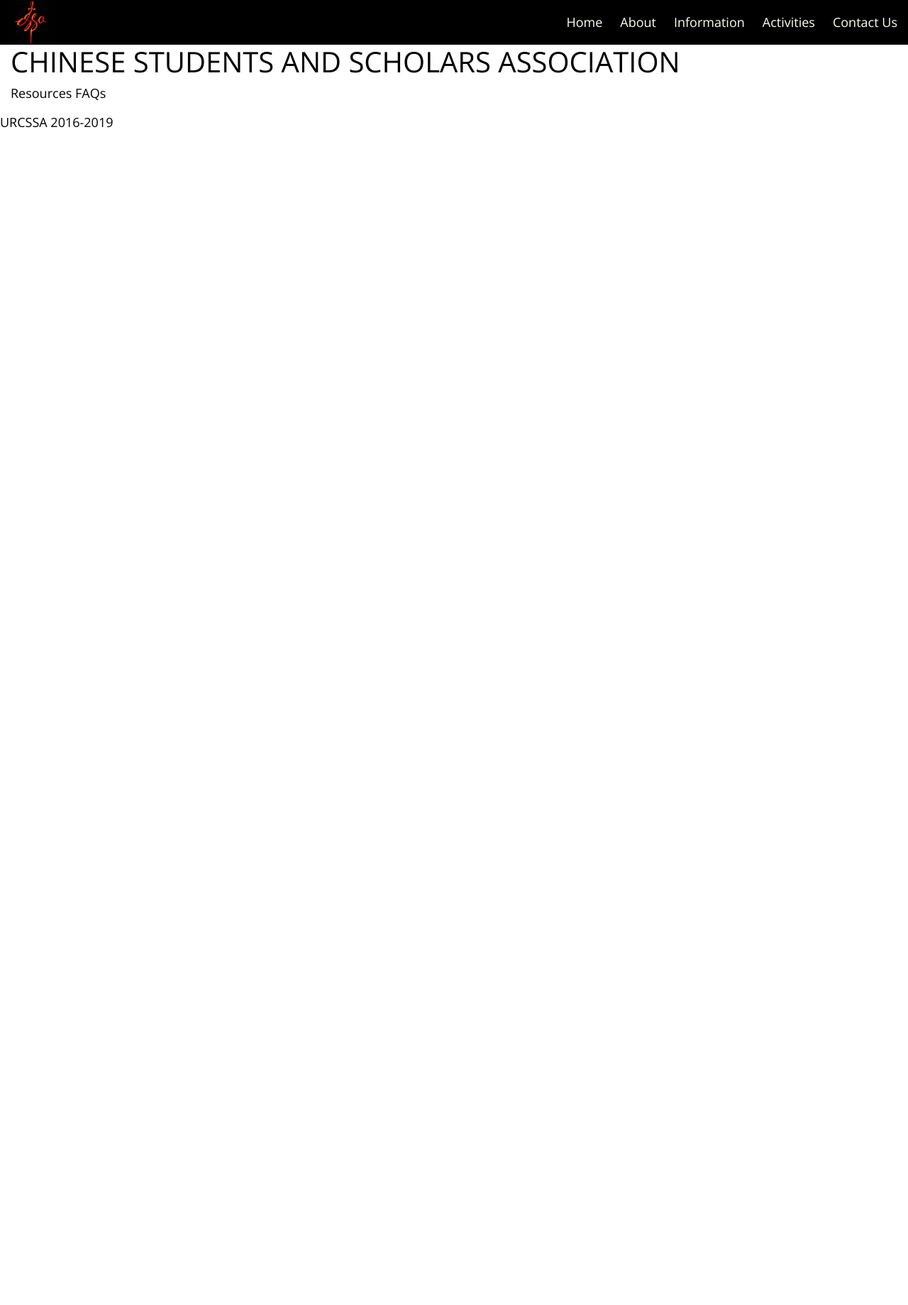
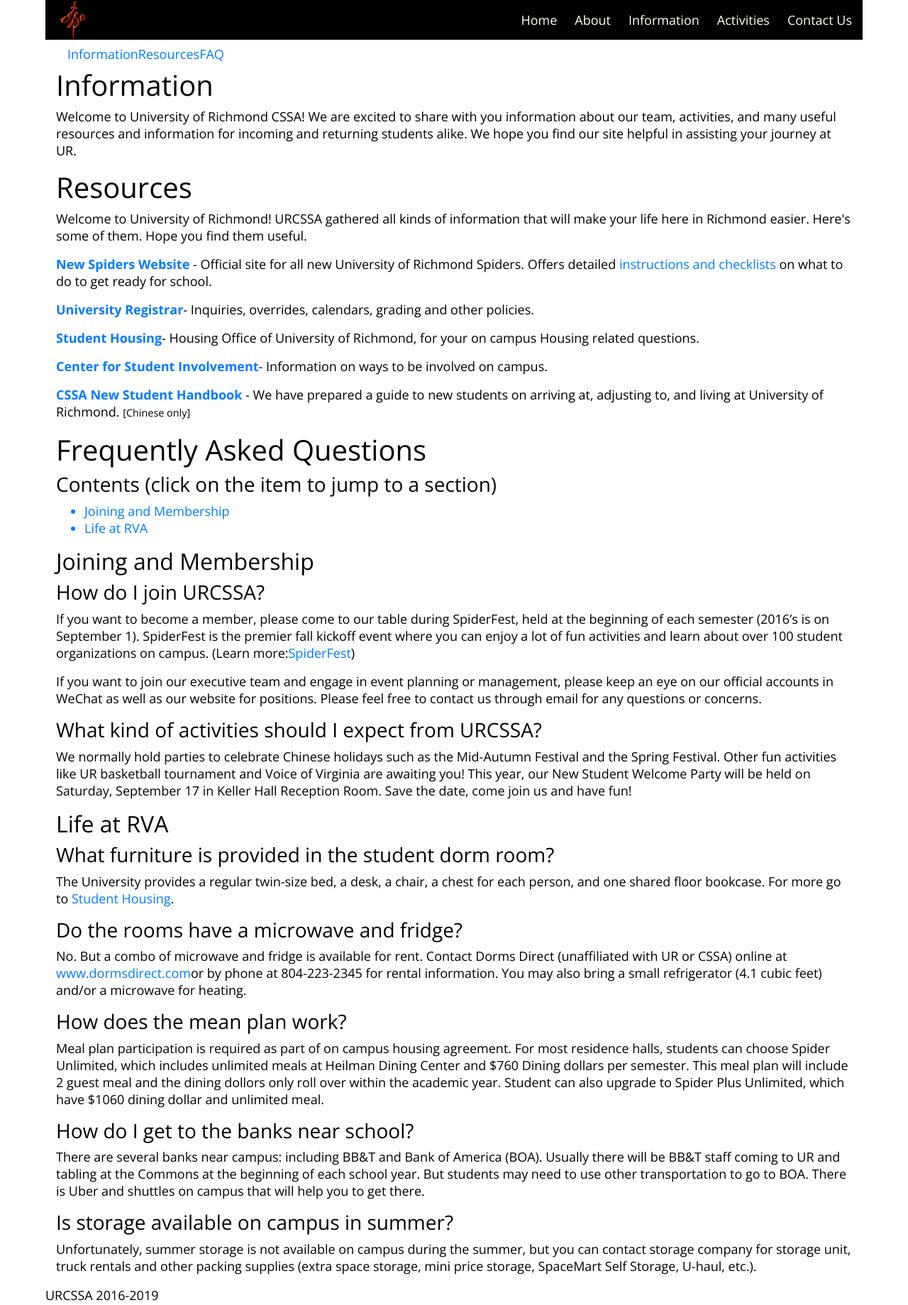
Before and after one commit to URCSSA/URCSSA_React, a React (Create React App) app in the folder web/: page /Information in a window 1280 px wide. Shown: the whole page at 71% size. Before the commit the page ends 800 px from the top, so only its background shows below. Built offline with nearby package versions, Linux system fonts and the light colour scheme.

Commit message:
added content

```diff
--- a/web/gulpfile.js
+++ b/web/gulpfile.js
@@ -7,7 +7,6 @@
 var uglify = require('gulp-uglify')
 var rename = require('gulp-rename');
 var changed = require('gulp-changed');
-
 
 //- SCSS/CSS
 var SCSS_SRC = './src/Assets/scss/**/*.scss'; //input path
--- a/web/package.json
+++ b/web/package.json
@@ -13,6 +13,7 @@
     "react-dom": "^16.7.0",
     "react-router-dom": "^4.3.1",
     "react-scripts": "2.1.3",
+    "sass": "^1.16.0",
     "uglify-es": "github:mishoo/UglifyJS2#harmony"
   },
   "scripts": {
--- a/web/src/Assets/css/default.min.css
+++ b/web/src/Assets/css/default.min.css
@@ -1 +1 @@
-body{font-family:'Open Sans',sans-serif;font-size:18px;color:#010000;font-weight:400;font-style:normal}a{text-decoration:none;-webkit-transition:.4s ease-in-out;-moz-transition:.4s ease-in-out;transition:.4s ease-in-out;cursor:pointer}a:hover{color:#ff1755;-webkit-transition:.4s ease-in-out;-moz-transition:.4s ease-in-out;transition:.4s ease-in-out;text-decoration:none}.container-fluid{line-height:24px}header{position:relative;display:block;width:100%;background:#010000;color:#fff;height:30%}header .logo{position:relative;margin-left:1%;top:3%;width:5%}header nav,header nav ul,header nav ul li{margin:0;padding:0}header nav{position:absolute;top:50%;right:15px;-webkit-transform:translateY(-50%);-moz-transform:translateY(-50%);transform:translateY(-50%)}header nav ul li{list-style-type:none;display:inline-block;margin-right:25px}header nav ul li.last{margin:0}header nav ul li a{font-size:100%;line-height:normal;color:ivory}
+body{font-family:'Open Sans',sans-serif;font-size:18px;color:#010000;font-weight:400;font-style:normal}a{text-decoration:none;-webkit-transition:.4s ease-in-out;-moz-transition:.4s ease-in-out;transition:.4s ease-in-out;cursor:pointer}a:hover{color:#ff1755;-webkit-transition:.4s ease-in-out;-moz-transition:.4s ease-in-out;transition:.4s ease-in-out;text-decoration:none}.container-fluid{line-height:24px}header{position:relative;display:block;width:100%;background:#010000;color:#fff;height:30%}header .logo{position:relative;margin-left:1%;top:3%;width:5%}header nav,header nav ul,header nav ul li{margin:0;padding:0}header nav{position:absolute;top:50%;right:15px;-webkit-transform:translateY(-50%);-moz-transform:translateY(-50%);transform:translateY(-50%)}header nav ul li{list-style-type:none;display:inline-block;margin-right:25px}header nav ul li.last{margin:0}header nav ul li a{font-size:100%;line-height:normal;color:ivory}body{width:90%;margin:auto}
--- a/web/src/Assets/scss/default.scss
+++ b/web/src/Assets/scss/default.scss
@@ -46,6 +46,4 @@
 
     }
   }
-
-
 }
--- a/web/src/components/pages/information.js
+++ b/web/src/components/pages/information.js
@@ -5,20 +5,189 @@
         return (
             <div className="container-fluid">
 
+                <nav className="navbar navbar-inverse navbar-fixed-top" id="sidebar-wrapper" role="navigation">
+                    <ul className="nav sidebar-nav">
+                        <li>
+                            <a href="#">Information</a>
+                        </li>
+                        <li>
+                            <a href="#">Resources</a>
+                        </li>
+                        <li>
+                            <a href="#">FAQ</a>
+                        </li>
+                    </ul>
+                </nav>
+
                 <h1>
-                    CHINESE STUDENTS AND SCHOLARS ASSOCIATION
-
+                    Information
                  </h1>
 
                 <p>
+                    Welcome to University of Richmond CSSA! We are excited to share with you information about our team, activities, and many useful resources and information for incoming and returning students alike. We hope you find our site helpful in assisting your journey at UR.
+                </p>
+
+                <h1>
                     Resources
-                    FAQs
+                </h1>
 
+                <p>
+                    Welcome to University of Richmond! URCSSA gathered all kinds of information that will make your life here in Richmond easier.
+                    Here's some of them. Hope you find them useful.
+                </p>
+
+                <p>
+                    <strong> <a href="http://newspiders.richmond.edu/">New Spiders Website</a> </strong>
+                    - Official site for all new University of Richmond Spiders. Offers detailed
+                    <a href="http://newspiders.richmond.edu/checklist/index.html"> instructions and
+                        checklists</a> on what to do to get ready for school.
+                </p>
+
+                <p>
+                    <strong><a href="registrar.richmond.edu/">University Registrar</a></strong>
+                    - Inquiries, overrides, calendars, grading and other policies.
+                </p>
+
+                <p>
+                    <strong><a href="housing.richmond.edu">Student Housing</a></strong>
+                    - Housing Office of University of Richmond, for your on campus Housing related questions.
+                </p>
+
+                <p>
+                    <strong><a href="involved.richmond.edu/">Center for Student Involvement</a></strong>
+                    - Information on ways to be involved on campus.
+                </p>
+
+                <p>
+                    <strong><a href="https://drive.google.com/file/d/0B8XLxRHAcll0UmMtQmdfU0E1eHc/view?usp=sharing">CSSA New Student Handbook</a> </strong>
+                    - We have prepared a guide to new students on arriving at, adjusting to, and living at University
+                    of Richmond. <small>[Chinese only]</small>
                 </p>
 
 
 
-        </div>
+                <h1>
+                    Frequently Asked Questions
+                </h1>
+
+                <div class="content"> <h3>Contents (click on the item to jump to a section)</h3>
+                    <ul>
+                        <a href="#Joining and Membership"><li>Joining and Membership</li></a>
+                        <a href="#Life at RVA"><li>Life at RVA</li></a>
+                    </ul>
+                </div>
+
+                <div class="faqTitle">
+                    <h2>Joining and Membership</h2>
+                </div>
+                <div class="faqContainer">
+                    <div class="faqQuestion">
+                <h3>
+                    How do I join URCSSA?
+
+                </h3>
+                    </div>
+                    <div class="faqAnswer">
+                        <p>
+                            If you want to become a member, please come to our table during SpiderFest,
+                            held at the beginning of each semester (2016’s is on September 1).
+                            SpiderFest is the premier fall kickoff event where you can enjoy a lot of fun
+                            activities and learn about over 100 student organizations on campus. (Learn more:
+                            <a href="http://involved.richmond.edu/campus-programs/campus-traditions/spiderfest.html">SpiderFest</a>)
+                        </p>
+                        <p>
+                            If you want to join our executive team and engage in event planning or management,
+                            please keep an eye on our official accounts in WeChat as well as our website for positions.
+                            Please feel free to contact us through email for any questions or concerns.
+                        </p>
+                    </div>
+                </div>
+                <div class="faqContainer">
+                    <div class="faqQuestion">
+                        <h3>
+                            What kind of activities should I expect from URCSSA?
+                        </h3>
+                    </div>
+                    <div class="faqAnswer">
+                        <p>
+                            We normally hold parties to celebrate Chinese holidays such as the Mid-Autumn Festival and the Spring Festival. Other fun activities like UR basketball tournament and Voice of Virginia are awaiting you! This year, our New Student Welcome Party will be held on Saturday, September 17 in Keller Hall Reception Room. Save the date, come join us and have fun!
+                        </p>
+                    </div>
+                </div>
+
+                <div class="faqTitle">
+                    <a name="Life at RVA"></a><h2>Life at RVA</h2>
+                </div>
+                <div class="faqContainer">
+                    <div class="faqQuestion">
+                        <h3>
+                            What furniture is provided in the student dorm room?
+                        </h3>
+                    </div>
+                    <div class="faqAnswer">
+                        <p>
+                            The University provides a regular twin-size bed, a desk, a chair, a chest for each person,
+                            and one shared floor bookcase. For more go to <a href="housing.richmond.edu">Student Housing</a>.
+                        </p>
+                    </div>
+                </div>
+                <div class="faqContainer">
+                    <div class="faqQuestion">
+                        <h3>
+                            Do the rooms have a microwave and fridge?
+                        </h3>
+                    </div>
+                    <div class="faqAnswer">
+                        <p>
+                            No. But a combo of microwave and fridge is available for rent.
+                            Contact Dorms Direct (unaffiliated with UR or CSSA) online at <a href="www.dormsdirect.com">www.dormsdirect.com</a>
+                            or by phone at 804-223-2345 for rental information. You may also bring a small refrigerator (4.1 cubic feet) and/or a microwave for heating.
+
+                        </p>
+                    </div>
+                </div>
+                <div class="faqContainer">
+                    <div class="faqQuestion">
+                        <h3>
+                            How does the mean plan work?
+
+                        </h3>
+                    </div>
+                    <div class="faqAnswer">
+                        <p>
+                            Meal plan participation is required as part of on campus housing agreement. For most residence halls, students can choose Spider Unlimited, which includes unlimited meals at Heilman Dining Center and $760 Dining dollars per semester. This meal plan will include 2 guest meal and the dining dollors only roll over within the academic year. Student can also upgrade to Spider Plus Unlimited, which have $1060 dining dollar and unlimited meal.
+
+                        </p>
+                    </div>
+                </div>
+                <div class="faqContainer">
+                    <div class="faqQuestion">
+                        <h3>
+                            How do I get to the banks near school?
+
+                        </h3>
+                    </div>
+                    <div class="faqAnswer">
+                        <p>
+                            There are several banks near campus: including BB&T and Bank of America (BOA). Usually there will be BB&T staff coming to UR and tabling at the Commons at the beginning of each school year. But students may need to use other transportation to go to BOA. There is Uber and shuttles on campus that will help you to get there.
+
+                        </p>
+                    </div>
+                </div>
+                <div class="faqContainer">
+                    <div class="faqQuestion">
+                        <h3>
+                            Is storage available on campus in summer?
+
+                        </h3>
+                    </div>
+                    <div class="faqAnswer">
+                        <p>
+                            Unfortunately, summer storage is not available on campus during the summer, but you can contact storage company for storage unit, truck rentals and other packing supplies (extra space storage, mini price storage, SpaceMart Self Storage, U-haul, etc.).
+                        </p>
+                    </div>
+                </div>
+            </div>
     );
     }
 }
```
Also changed, not shown: 1 other file (tests, documents, lock files or other folders).
